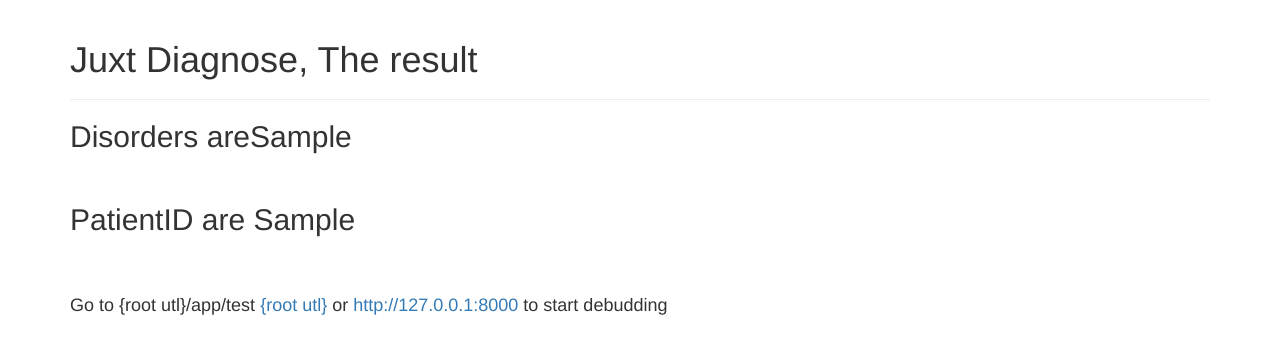
After one commit to avinasx/Medical_Diagnostic_Analysis, a Django app: template project/app/templates/app/patient.html in a window 1280 px wide. The commit adds this page. Shown: the top 354 px of the page. Run offline with Django 3.2, Linux system fonts and the light colour scheme; the template is opened without the code that fills it: most values are stand-ins (such as "Sample title", 1, 10 or a date in 2020); some libraries are stand-ins or nearby versions.

Commit message:
First fully functional version!

```diff
--- a/project/app/templates/app/index.html
+++ b/project/app/templates/app/index.html
@@ -6,6 +6,6 @@
 <h1> Hey docs, let us do all the diagnostics for you! </h1>
 
 
-<p>go to {root utl}/app/patient or http://127.0.0.1:8000/app/patient/ to start debudding</p>>
+<p>go to {root utl}/app/patient or http://127.0.0.1:8000/app/patient/ to start debudding</p>
 </body>
 </html>
--- /dev/null
+++ b/project/app/templates/app/patient.html
@@ -0,0 +1,29 @@
+<!DOCTYPE html>
+<html lang="en">
+<head>
+  <title>Juxt Diagnose</title>
+  <meta charset="utf-8">
+  <meta name="viewport" content="width=device-width, initial-scale=1">
+  <link rel="stylesheet" href="https://maxcdn.bootstrapcdn.com/bootstrap/3.4.0/css/bootstrap.min.css">
+  <script src="https://ajax.googleapis.com/ajax/libs/jquery/3.3.1/jquery.min.js"></script>
+  <script src="https://maxcdn.bootstrapcdn.com/bootstrap/3.4.0/js/bootstrap.min.js"></script>
+</head>
+<body>
+<div class="container">
+    <div class="page-header">
+        <h1>Juxt Diagnose, The result</h1>
+    </div>
+    <h2>Disorders are{{y}}</h2>
+    <br>
+    <h2>PatientID are {{z}}</h2>
+</div>
+<br>
+<br>
+<div class="container">
+    <h4>Go to {root utl}/app/test <a href="{root utl}/app/test">{root utl}</a> or <a href="http://127.0.0.1:8000/app/test/">http://127.0.0.1:8000</a> to start debudding</h4>
+</div>
+     <!--<p>Hi {{ person.firstname }} {{ person.lastname }}</p>
+    <p>Today it is {{ weather }}</p>
+    <p>{{ leather }}</p>-->
+</body>
+</html>
--- a/project/app/templates/app/test.html
+++ b/project/app/templates/app/test.html
@@ -28,8 +28,8 @@
     <p>{{ leather }}</p>-->
 
         <div class="form-group">
-          <label for="proce1">Procedure:</label>
-          <input type="proce1" class="form-control" id="proc1" placeholder="Enter Procedure, ex: x1 or x2" name="Proce">
+          <label for="proce">Procedure:</label>
+          <input type="proce" class="form-control" id="proce" placeholder="Enter 2 comma separated Procedures , ex: x1,x2" name="proce" type='text'>
         </div>
         <div class="form-group">
           <label for="diagnostic">Diagnostic:</label>
--- a/project/app/urls.py
+++ b/project/app/urls.py
@@ -3,7 +3,8 @@ from django.urls import reverse
 from . import views
 
 urlpatterns = [
-    path('', views.index, name='index'),
+    #path('', views.index, name='index'),
+    path('', views.test, name='test'),
     path('about/', views.about, name='about'),
     path('test/', views.test, name='test'),
     path('patient/', views.patient, name='patient'),
--- a/project/project/urls.py
+++ b/project/project/urls.py
@@ -19,5 +19,5 @@ from django.urls import path, include
 urlpatterns = [
     path('admin/', admin.site.urls),
     path('app/', include('app.urls')),
-    #path('', include('app.urls')),   if u want to load home page directly on localhost:8000 without /app
+    path('', include('app.urls')),  # if u want to load home page directly on localhost:8000 without /app
 ]
```
Also changed, not shown: project/app/views.py (+16 -7 lines).
